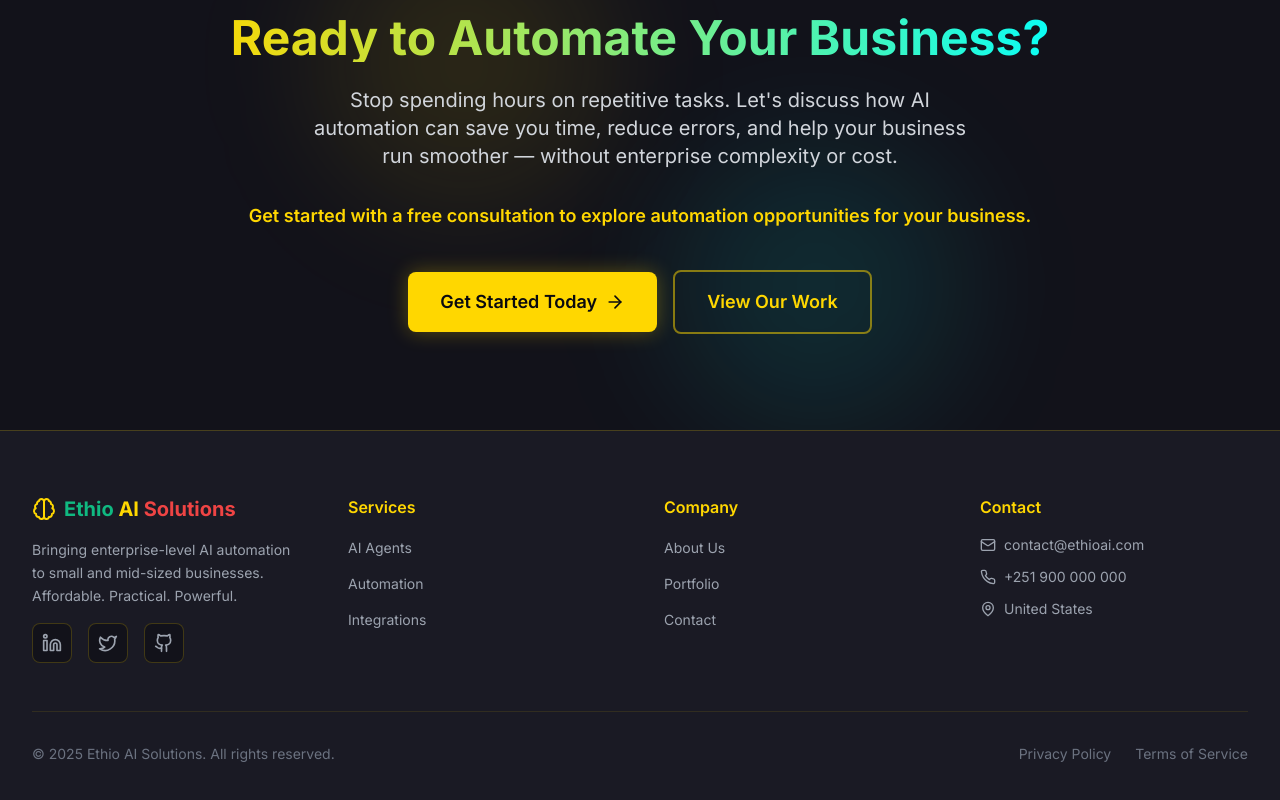
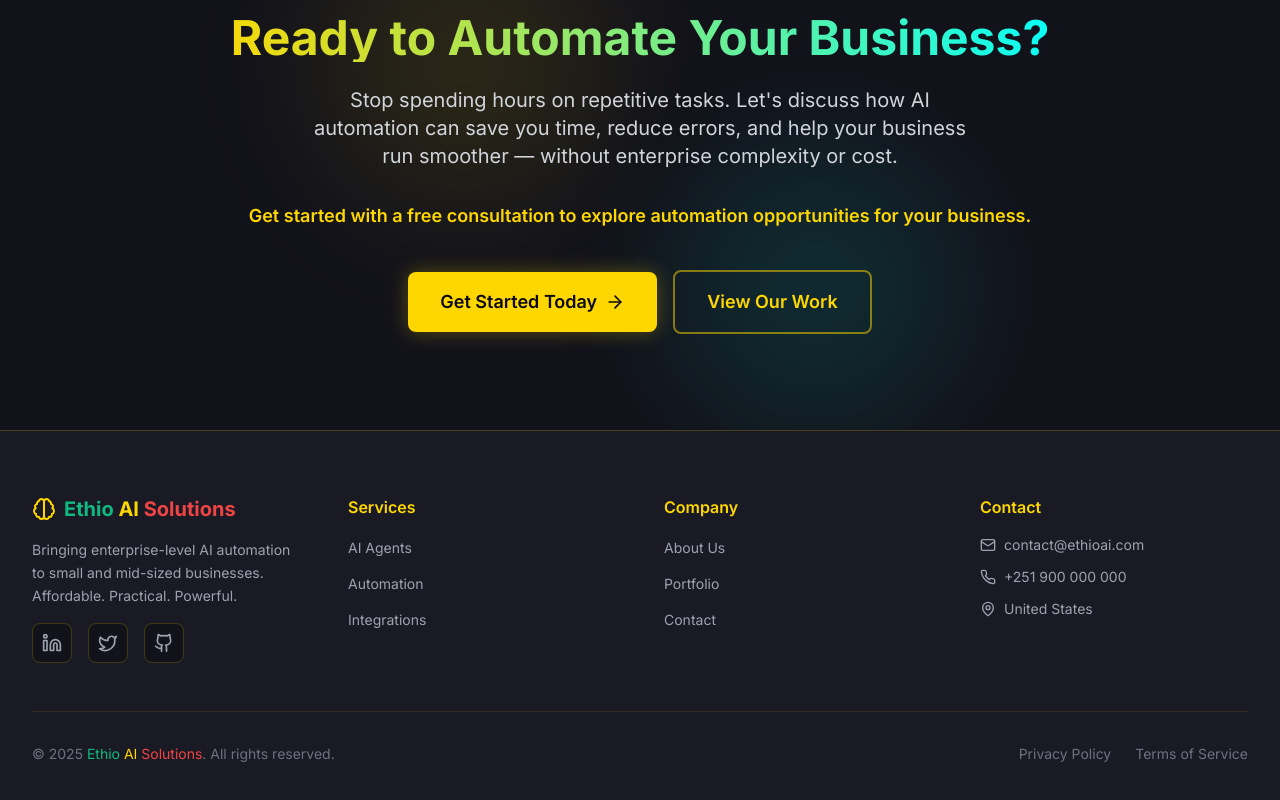
Before and after one commit to jaklilu/Ethio_AI_Solutions, a Next.js app: page / in a window 1280 px wide. Shown: the part 3440-4240 px from the top of the page. Built offline with nearby package versions, Linux system fonts and the light colour scheme.

Commit message:
update footer copyright text with color scheme

```diff
--- a/components/ui/Footer.tsx
+++ b/components/ui/Footer.tsx
@@ -129,7 +129,10 @@ export default function Footer() {
         <div className="mt-8 sm:mt-12 pt-8 border-t border-gold-primary/10">
           <div className="flex flex-col sm:flex-row justify-between items-center gap-4">
             <p className="text-xs sm:text-sm text-gray-500 text-center sm:text-left">
-              © {currentYear} Ethio AI Solutions. All rights reserved.
+              © {currentYear}{' '}
+              <span className="text-green-primary">Ethio</span>{' '}
+              <span className="text-gold-primary">AI</span>{' '}
+              <span className="text-red-primary">Solutions</span>. All rights reserved.
             </p>
             <div className="flex flex-wrap justify-center gap-4 sm:gap-6 text-xs sm:text-sm text-gray-500">
               <Link href="/privacy" className="hover:text-gold-primary transition-colors touch-manipulation">
```
